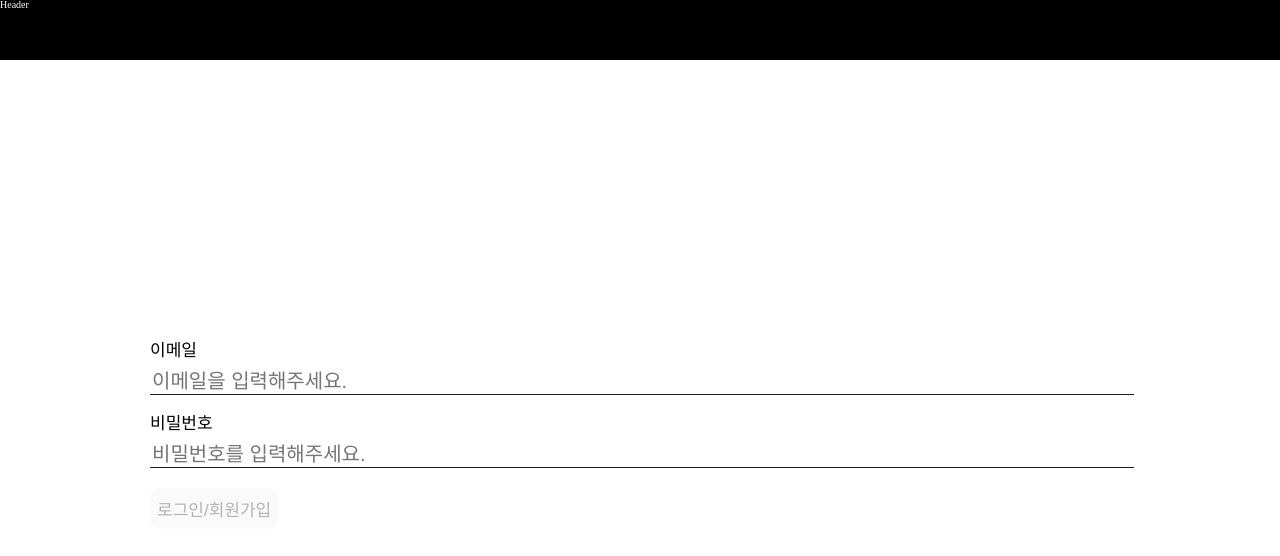
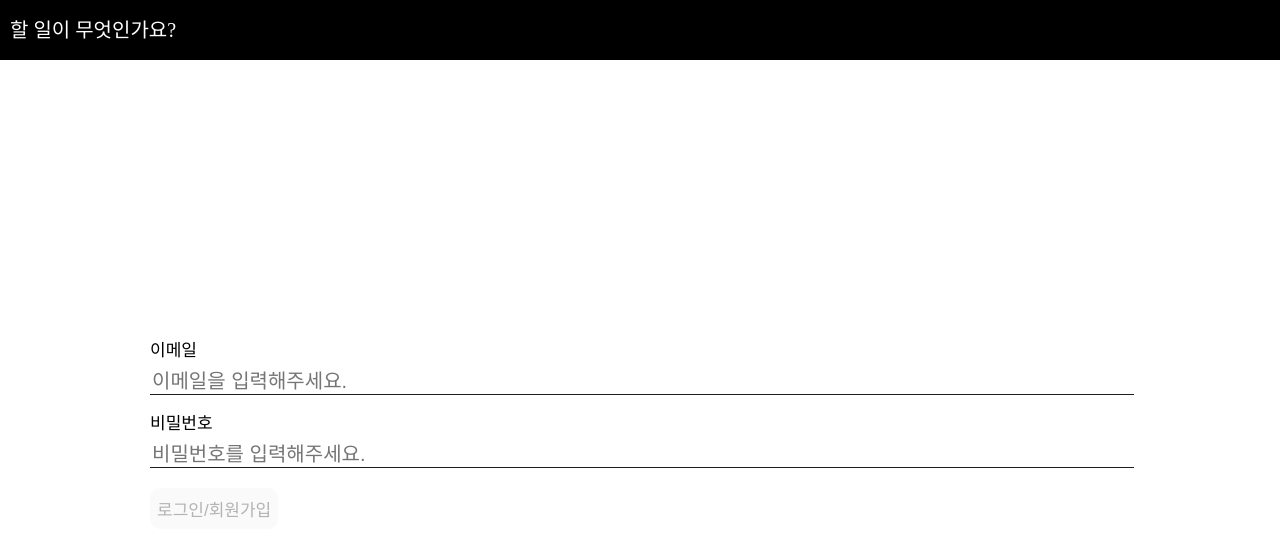
Before and after one commit to movie42/todo, a React (Create React App) app: page / in a window 1280 px wide. Shown: the top 556 px of the page. Built offline with nearby package versions, Linux system fonts and the light colour scheme.

Commit message:
feat:로그아웃 기능 구현
로그아웃 기능 구현

```diff
--- a/src/Components/Layout/Header.tsx
+++ b/src/Components/Layout/Header.tsx
@@ -1,14 +1,44 @@
-import React from "react";
+import { useEffect, useState } from "react";
+import { Link } from "react-router-dom";
 import styled from "styled-components";
 
+import { useLocalStorage } from "@/lib/hooks";
+import { LOCAL_STORAGE_KEY } from "@/lib/Immutable";
+
 const Container = styled.header`
+  box-sizing: border-box;
+  display: flex;
+  align-items: center;
+  justify-content: space-between;
+  font-size: 2rem;
   height: 6rem;
   color: #fff;
   background-color: black;
+  padding: 1rem;
+
+  a {
+    color: white;
+  }
 `;
 
 const Header = () => {
-  return <Container>Header</Container>;
+  const [isLogin, setIsLogin] = useState(false);
+
+  const { getLocalStorage } = useLocalStorage();
+
+  useEffect(() => {
+    const item = getLocalStorage(LOCAL_STORAGE_KEY);
+    if (item !== null && item.token !== "") {
+      setIsLogin(true);
+    }
+  }, [setIsLogin, getLocalStorage]);
+
+  return (
+    <Container>
+      <h1>할 일이 무엇인가요?</h1>
+      {isLogin && <Link to="/logout">로그아웃</Link>}
+    </Container>
+  );
 };
 
 export default Header;
--- a/src/Pages/Auth/Authentication.tsx
+++ b/src/Pages/Auth/Authentication.tsx
@@ -26,7 +26,6 @@ const Authentication = () => {
 
   useEffect(() => {
     const store = getLocalStorage(LOCAL_STORAGE_KEY);
-    console.log(store);
     if (store !== null) {
       if (store.hasOwnProperty("token")) {
         navigate("/todo", { replace: true });
--- /dev/null
+++ b/src/Pages/Auth/Logout.tsx
@@ -0,0 +1,27 @@
+import { useLocalStorage } from "@/lib/hooks";
+import { LOCAL_STORAGE_KEY } from "@/lib/Immutable";
+import { useEffect } from "react";
+import { useNavigate } from "react-router-dom";
+import { Container } from "./Styles";
+
+interface ILogoutProps {}
+
+const Logout = () => {
+  const navigate = useNavigate();
+  const { removeLocalStorage } = useLocalStorage();
+
+  useEffect(() => {
+    removeLocalStorage(LOCAL_STORAGE_KEY);
+    const timeout = setTimeout(() => navigate("/"), 1500);
+
+    return () => clearTimeout(timeout);
+  }, []);
+
+  return (
+    <Container>
+      <h1>안녕히가세요!</h1>
+    </Container>
+  );
+};
+
+export default Logout;
--- a/src/Pages/index.ts
+++ b/src/Pages/index.ts
@@ -1,2 +1,3 @@
 export { default as Authentication } from "./Auth/Authentication";
+export { default as Logout } from "./Auth/Logout";
 export { default as Todo } from "./Todo/Todo";
--- a/src/Routes/Router.tsx
+++ b/src/Routes/Router.tsx
@@ -1,7 +1,7 @@
 import { Route, Routes } from "react-router-dom";
 
 import { MainLayout } from "@/Components";
-import { Authentication, Todo } from "@/Pages";
+import { Authentication, Todo, Logout } from "@/Pages";
 
 interface IRouterProps {}
 
@@ -12,6 +12,7 @@ const Router = () => {
         <Route path="/" element={<Authentication />} />
         <Route path="/todo" element={<Todo />} />
       </Route>
+      <Route path="/logout" element={<Logout />} />
     </Routes>
   );
 };
--- a/src/lib/styles/GlobalStyle.tsx
+++ b/src/lib/styles/GlobalStyle.tsx
@@ -1,4 +1,4 @@
-import { createGlobalStyle } from "styled-components";
+import { createGlobalStyle, DefaultTheme } from "styled-components";
 import reset from "styled-reset";
 
 const GlobalStyle = createGlobalStyle`
@@ -6,6 +6,10 @@ const GlobalStyle = createGlobalStyle`
     html,body{
         font-size:10px;
     }
+    a{
+        text-decoration: none;
+        color:#1d1d1d;
+    }
 `;
 
 export default GlobalStyle;
```
